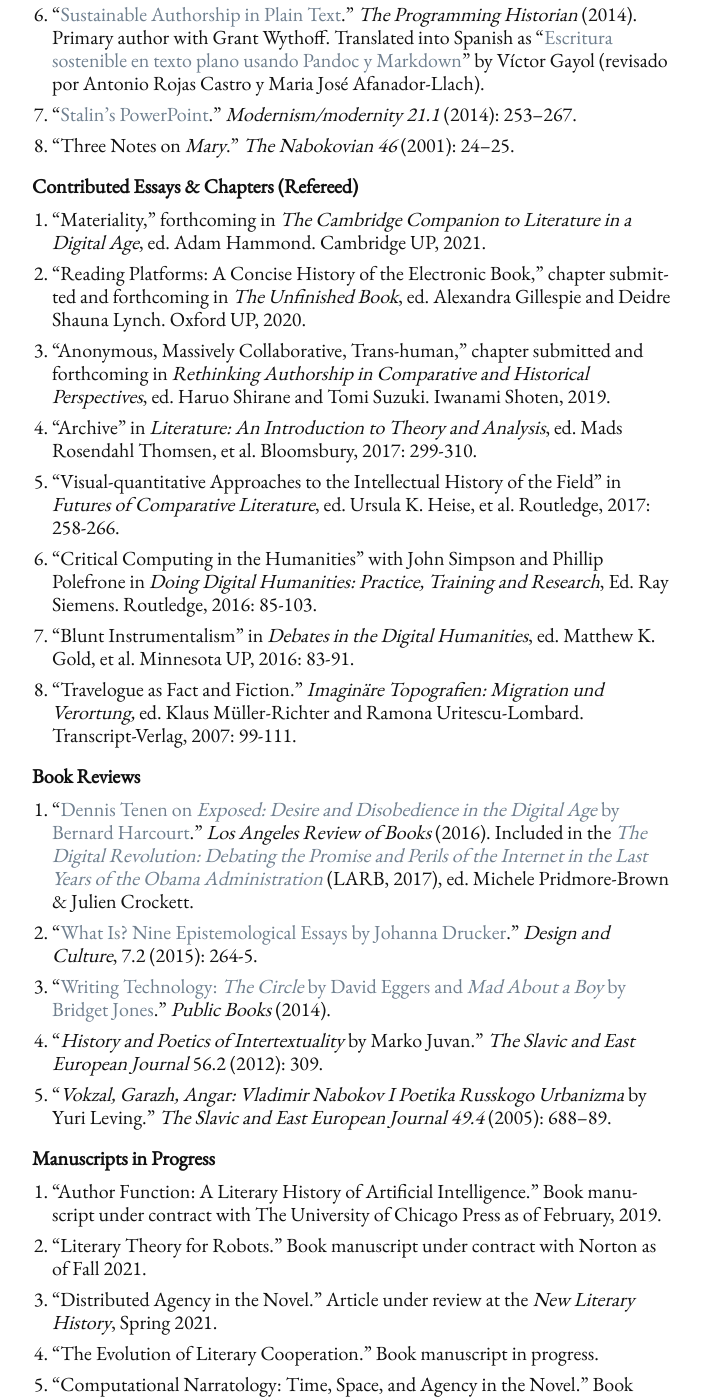
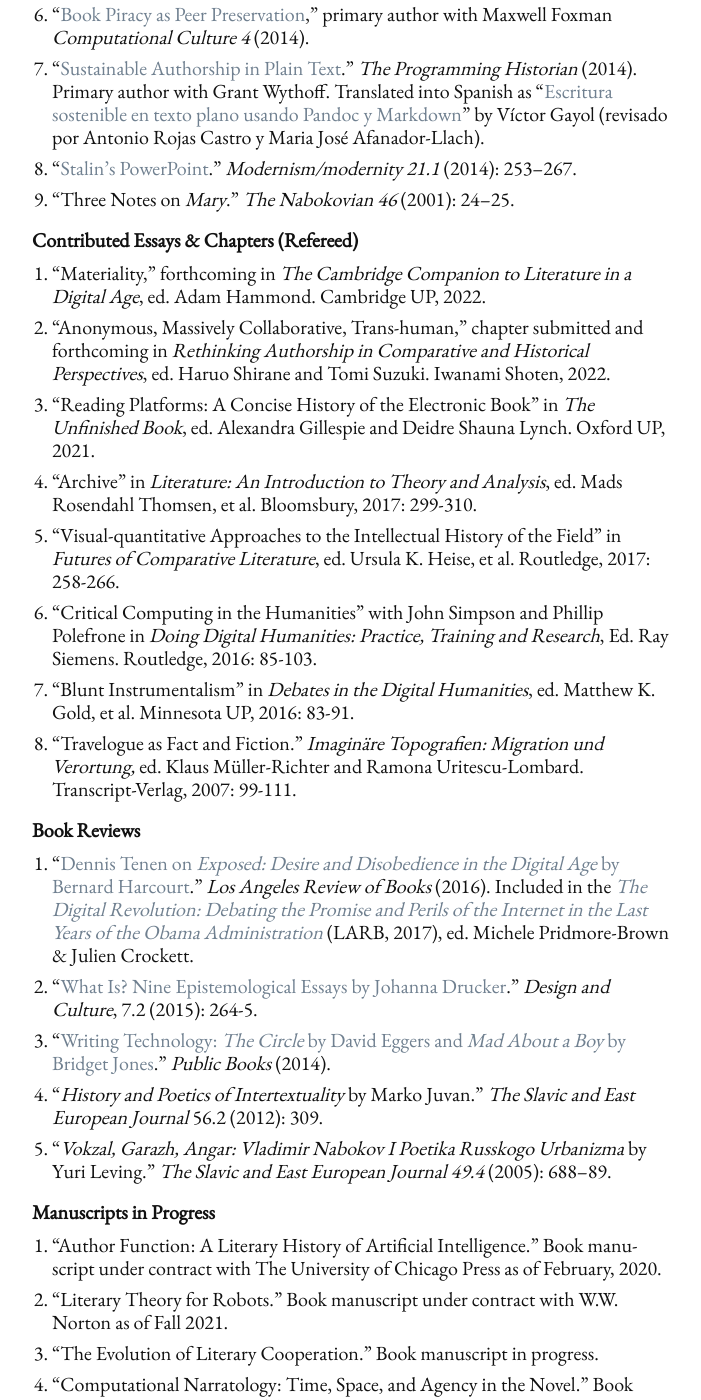
Before and after one commit to denten/denten.github.io, a Jekyll site: the page built from _pages/publications.md, in a window 1280 px wide and 1400 px high, scrolled down 487 px. Shown: the whole window, without its empty margins (288-989 px from the left). Built offline with Jekyll 4.4.1, drawn with Linux system fonts in a browser that asks for light colours; some of the changed text lies outside the part shown.

Commit message:
update talks and publications

```diff
--- a/_includes/CV/04-publications.md
+++ b/_includes/CV/04-publications.md
@@ -15,40 +15,40 @@
 
 ### Peer-reviewed Publications
 
-1. "[The Emergence of American
+1. "Distributed Agency in the Novel." Forthcoming in the *New Literary History*, Fall 2022.
+2. "[The Emergence of American
    Formalism](https://academiccommons.columbia.edu/doi/10.7916/d8-8spe-nn29)."
 *Modern Philology* 117, no. 2 (November 2019): 257--283.
-2. "[Toward a Computational Archaeology of Fictional
+3. "[Toward a Computational Archaeology of Fictional
    Space](https://academiccommons.columbia.edu/doi/10.7916/D8QC1M5D)." *New Literary History*
 49, no. 1 (2018): 119--47.
-3. "[Laminate Text: The Strata of Digital
+4. "[Laminate Text: The Strata of Digital
    Inscription](http://amodern.net/article/laminate-text/)." *Amodern* (December, 2017).
-4. “[Unintelligent Design](http://boundary2.dukejournals.org/content/44/2/145.abstract).”
+5. “[Unintelligent Design](http://boundary2.dukejournals.org/content/44/2/145.abstract).”
    *Boundary 2* 44, no. 2 (May, 2017): 145--56.
-5. "[Book Piracy as Peer
+6. "[Book Piracy as Peer
    Preservation](http://computationalculture.net/article/book-piracy-as-peer-preservation),"
 primary author with Maxwell Foxman *Computational Culture 4* (2014).
-6. "[Sustainable Authorship in Plain
+7. "[Sustainable Authorship in Plain
    Text](http://programminghistorian.org/lessons/sustainable-authorship-in-plain-text-using-pandoc-and-markdown)."
 *The Programming Historian* (2014). Primary author with Grant Wythoff. Translated into Spanish
 as "[Escritura sostenible en texto plano usando Pandoc y
 Markdown](http://programminghistorian.org/es/lecciones/escritura-sostenible-usando-pandoc-y-markdown)"
 by Víctor Gayol (revisado por Antonio Rojas Castro y Maria José Afanador-Llach).
-7. "[Stalin’s
+8. "[Stalin’s
    PowerPoint](http://muse.jhu.edu/journals/modernism-modernity/v021/21.1.tenen.html)."
 *Modernism/modernity 21.1* (2014): 253--267.
-8. "Three Notes on *Mary*." *The Nabokovian 46* (2001): 24--25.
+9. "Three Notes on *Mary*." *The Nabokovian 46* (2001): 24--25.
 
 ### Contributed Essays & Chapters (Refereed)
 
 1. "Materiality," forthcoming in *The Cambridge Companion to Literature in a Digital Age*, ed.
-   Adam Hammond. Cambridge UP, 2021.
-2. "Reading Platforms: A Concise History of the Electronic Book," chapter submitted and
-   forthcoming in *The Unfinished Book*, ed. Alexandra Gillespie and Deidre Shauna Lynch.
-Oxford UP, 2020.
-3. "Anonymous, Massively Collaborative, Trans-human," chapter submitted and forthcoming in
+   Adam Hammond. Cambridge UP, 2022.
+2. "Anonymous, Massively Collaborative, Trans-human," chapter submitted and forthcoming in
    *Rethinking Authorship in Comparative and Historical Perspectives*, ed.  Haruo Shirane and
-Tomi Suzuki.  Iwanami Shoten, 2019.
+Tomi Suzuki.  Iwanami Shoten, 2022.
+3. "Reading Platforms: A Concise History of the Electronic Book" in *The Unfinished Book*, ed.
+Alexandra Gillespie and Deidre Shauna Lynch. Oxford UP, 2021.
 4. "Archive" in *Literature: An Introduction to Theory and Analysis*, ed. Mads Rosendahl
    Thomsen, et al. Bloomsbury, 2017: 299-310.
 5. "Visual-quantitative Approaches to the Intellectual History of the Field" in *Futures of
@@ -82,9 +82,8 @@
 ### Manuscripts in Progress
 
 1. "Author Function: A Literary History of Artificial Intelligence." Book
-   manuscript under contract with The University of Chicago Press as of February, 2019.
-2. "Literary Theory for Robots." Book manuscript under contract with Norton as of Fall 2021.
-3. "Distributed Agency in the Novel." Article under review at the *New Literary History*, Spring 2021.
+   manuscript under contract with The University of Chicago Press as of February, 2020.
+2. "Literary Theory for Robots." Book manuscript under contract with W.W. Norton as of Fall 2021.
 4. "The Evolution of Literary Cooperation." Book manuscript in progress.
 5. "Computational Narratology: Time, Space, and Agency in the Novel." Book manuscript in early
     stages of development.
```
Also changed, not shown: _includes/CV/06-talks.md (+11 -4 lines).
